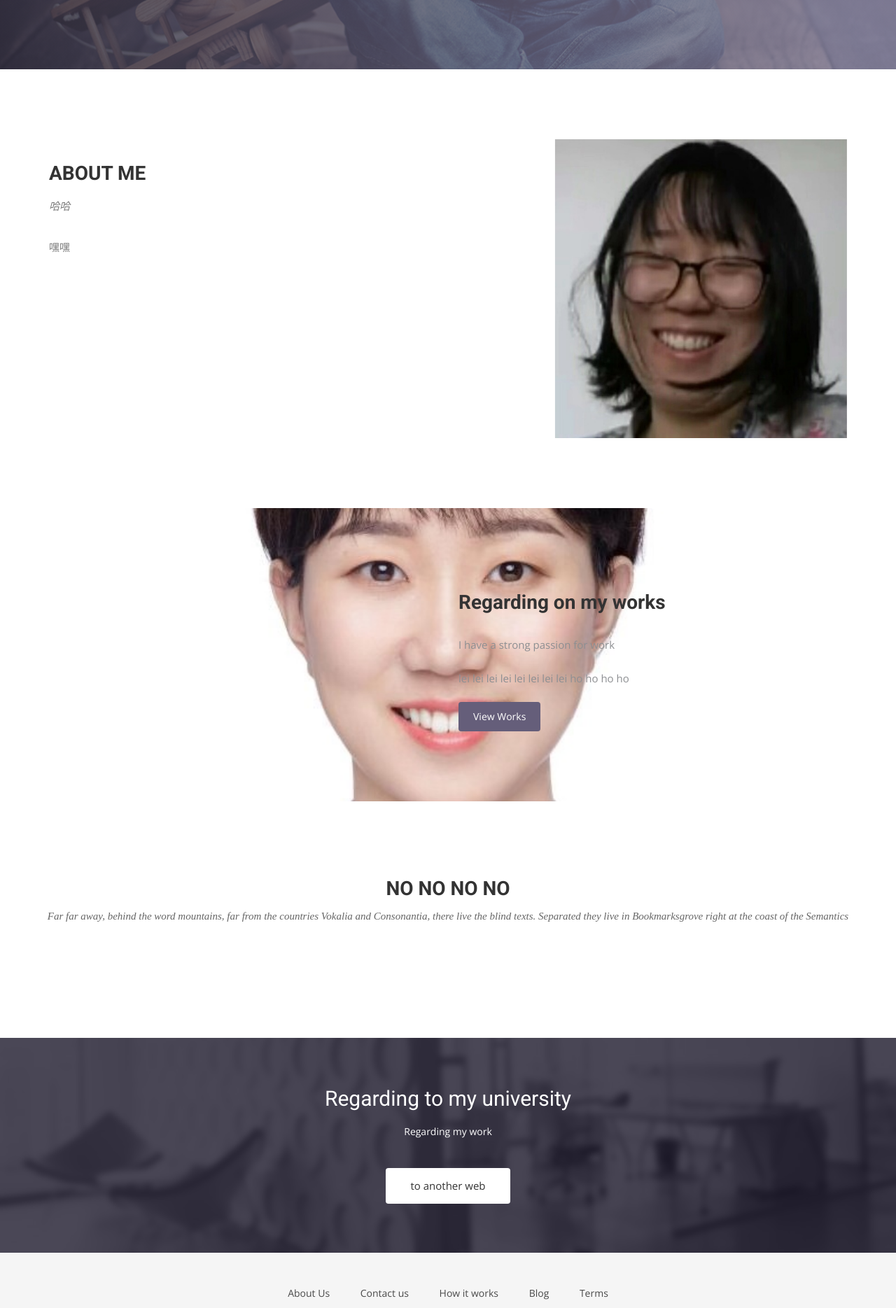
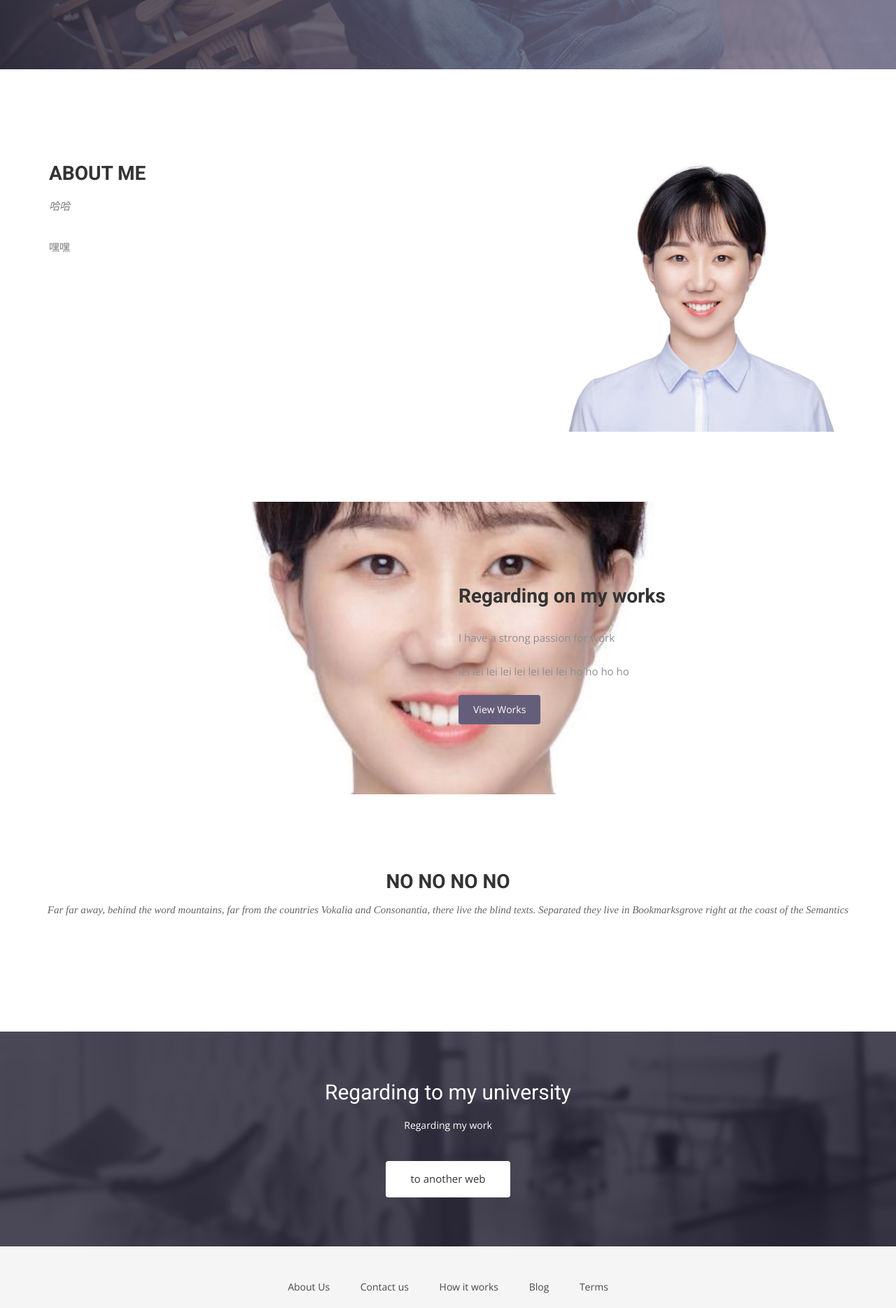
Before and after one commit to lichenleiZJU/lichenleiZJU.github.io, a Jekyll site: the page built from index.html, in a window 1280 px wide. Shown: the part 696-2565 px from the top of the page at 70% size. Built offline with Jekyll 4.4.1, drawn with Linux system fonts in a browser that asks for light colours; nearby versions of some CDN libraries; some web fonts are replaced.

Commit message:
Update index.html

```diff
--- a/index.html
+++ b/index.html
@@ -32,7 +32,7 @@ permalink: /
       </div><!-- .col-md-7 close -->
       <div class="col-md-5 col-sm-12">
         <div class="block">
-          <img src="img/lcl1.jpg" alt="Img">
+          <img src="img/lcl2.jpg" alt="Img">
         </div>
       </div><!-- .col-md-5 close -->
     </div>
```
